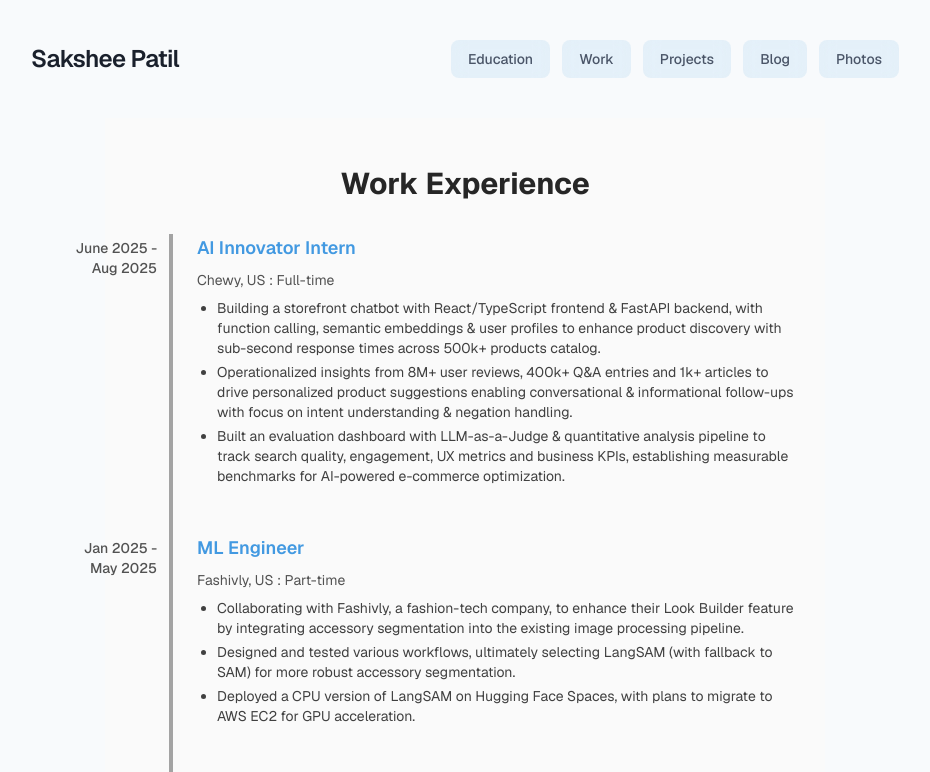
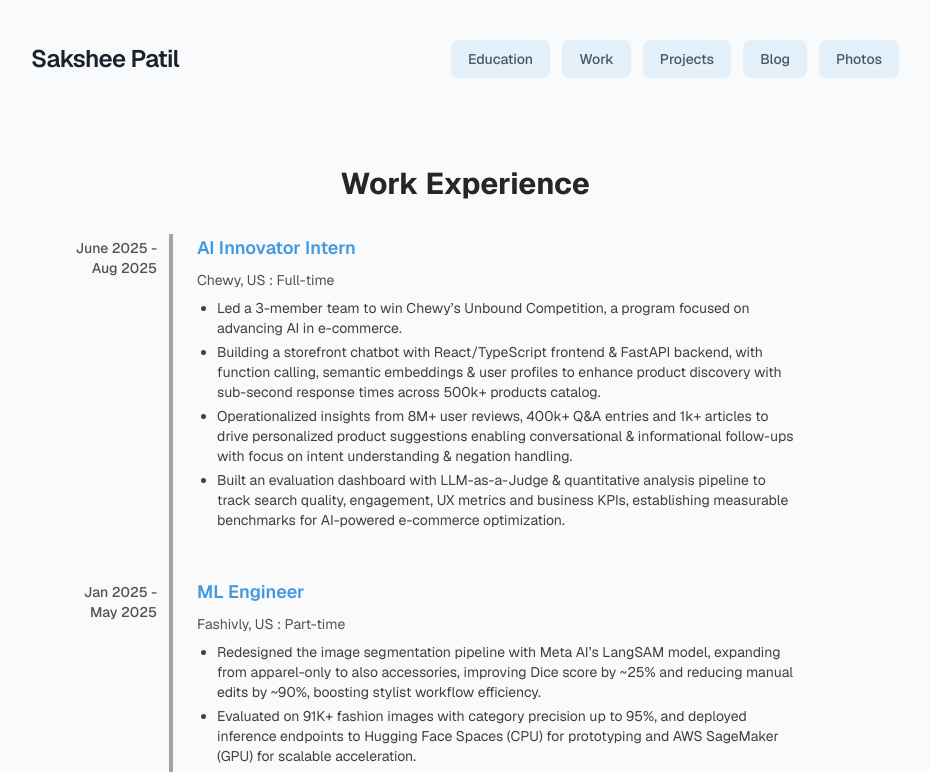
Before and after one commit to Sakshee5/my-nextjs-portfolio, a Next.js app: page /work-ex in a window 1280 px wide. Shown: the top 772 px of the page, without its empty margins (175-1105 px from the left). Built offline with nearby package versions, Linux system fonts and the light colour scheme.

Commit message:
updated fashivly and added tynker logo

```diff
--- a/app/page.tsx
+++ b/app/page.tsx
@@ -103,6 +103,15 @@
                       className="object-contain"
                     />
                   </div>
+                  <div className="logo-item tooltip-container" data-tooltip="Tynker">
+                    <Image
+                      src="/assets/tynker.png"
+                      alt="Tynker"
+                      width={40}
+                      height={40}
+                      className="object-contain"
+                    />
+                  </div>
                 </div>
               </div>
             </div>
--- a/app/work-ex/page.tsx
+++ b/app/work-ex/page.tsx
@@ -58,6 +58,7 @@
     subtitle: "Chewy, US : Full-time",
     date: "June 2025 - Aug 2025",
     details: [
+      "Led a 3-member team to win Chewy’s Unbound Competition, a program focused on advancing AI in e-commerce.",
       "Building a storefront chatbot with React/TypeScript frontend & FastAPI backend, with function calling, semantic embeddings & user profiles to enhance product discovery with sub-second response times across 500k+ products catalog.",
       "Operationalized insights from 8M+ user reviews, 400k+ Q&A entries and 1k+ articles to drive personalized product suggestions enabling conversational & informational follow-ups with focus on intent understanding & negation handling.",
       "Built an evaluation dashboard with LLM-as-a-Judge & quantitative analysis pipeline to track search quality, engagement, UX metrics and business KPIs, establishing measurable benchmarks for AI-powered e-commerce optimization.",
@@ -69,9 +70,9 @@
     subtitle: "Fashivly, US : Part-time",
     date: "Jan 2025 - May 2025",
     details: [
-      "Collaborating with Fashivly, a fashion-tech company, to enhance their Look Builder feature by integrating accessory segmentation into the existing image processing pipeline.",
-      "Designed and tested various workflows, ultimately selecting LangSAM (with fallback to SAM) for more robust accessory segmentation.",
-      "Deployed a CPU version of LangSAM on Hugging Face Spaces, with plans to migrate to AWS EC2 for GPU acceleration.",
+      "Redesigned the image segmentation pipeline with Meta AI’s LangSAM model, expanding from apparel-only to also accessories, improving Dice score by ~25% and reducing manual edits by ~90%, boosting stylist workflow efficiency.",
+      "Evaluated on 91K+ fashion images with category precision up to 95%, and deployed inference endpoints to Hugging Face Spaces (CPU) for prototyping and AWS SageMaker (GPU) for scalable acceleration.",
+      "Collaborated directly with C-level leadership in a startup environment, influencing the product roadmap by identifying and addressing bottlenecks such as existing model latency, segmentation inaccuracies, and high manual editing effort.",
    ],
     link: ""
   },
```
Also changed, not shown: public/assets/tynker.png (added).
